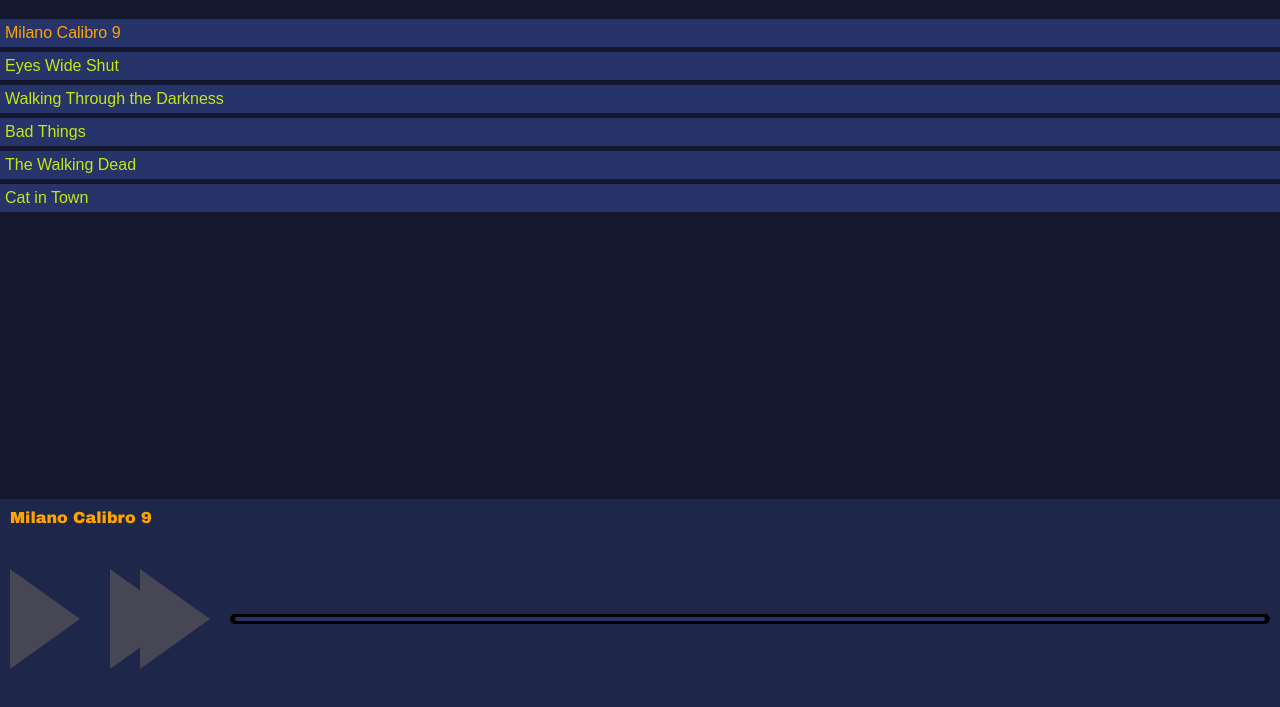
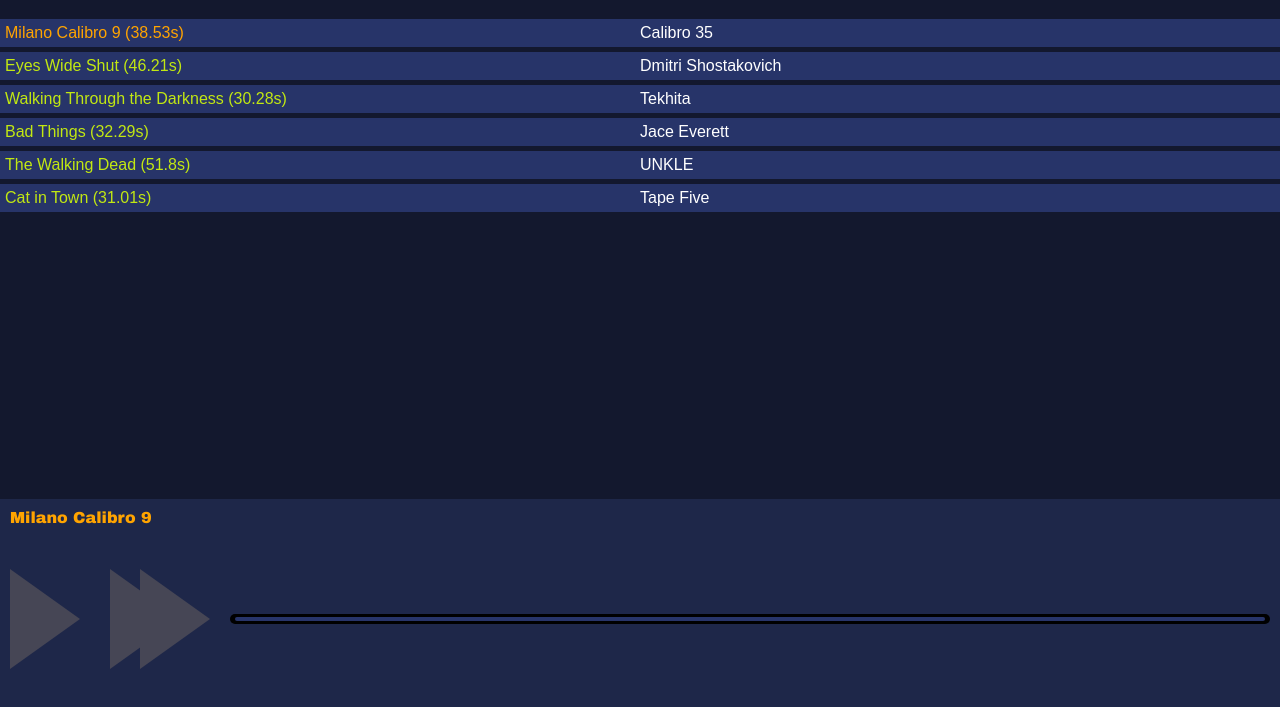
Before and after one commit to robotlabs/music-player-challenge, a React app: page / in a window 1280 px wide. Shown: the part 61-768 px from the top of the page. Built offline with nearby package versions, Linux system fonts and the light colour scheme.

Commit message:
added duration and author

```diff
--- a/src/music-player-app/components/song-list/song-item/song-item.js
+++ b/src/music-player-app/components/song-list/song-item/song-item.js
@@ -14,7 +14,9 @@
           onClick = { () => {
             this.props.passClick(this, this.props.item);
           }}>
-          <a>{this.props.item.title}</a>
+          <a>{this.props.item.title + ' (' + this.props.item.duration + 's)'}</a>
+          <div
+            className="box-author">{this.props.item.author}</div>
       </li>
     );
   }
--- a/src/music-player-app/components/song-list/song-item/style.css
+++ b/src/music-player-app/components/song-list/song-item/style.css
@@ -19,3 +19,11 @@
 .selected a{
   color: #FFA400;
 }
+
+.box-author{
+  position: absolute;
+  left: 50%;
+  top: 50%;
+  transform: translateY(-50%);
+  color: white;
+}
--- a/src/music-player-app/data/song-list-json.json
+++ b/src/music-player-app/data/song-list-json.json
@@ -1,26 +1,38 @@
 [
   {
     "title": "Milano Calibro 9",
-    "file": "milanocalibro9.mp3"
+    "author": "Calibro 35",
+    "file": "milanocalibro9.mp3",
+    "duration": 38.53
   },
   {
     "title": "Eyes Wide Shut",
-    "file": "waltz.mp3"
+    "author": "Dmitri Shostakovich",
+    "file": "waltz.mp3",
+    "duration": 46.21
   },
   {
     "title": "Walking Through the Darkness",
-    "file": "walking-through-the-darkness.mp3"
+    "author": "Tekhita",
+    "file": "walking-through-the-darkness.mp3",
+    "duration": 30.28
   },
   {
     "title": "Bad Things",
-    "file": "bad-things.mp3"
+    "author": "Jace Everett",
+    "file": "bad-things.mp3",
+    "duration": 32.29
   },
   {
     "title": "The Walking Dead",
-    "file": "the-walking-dead.mp3"
+    "author": "UNKLE",
+    "file": "the-walking-dead.mp3",
+    "duration": 51.80
   },
   {
     "title": "Cat in Town",
-    "file": "cat-in-town.mp3"
+    "author": "Tape Five",
+    "file": "cat-in-town.mp3",
+    "duration": 31.01
   }
 ]
```
